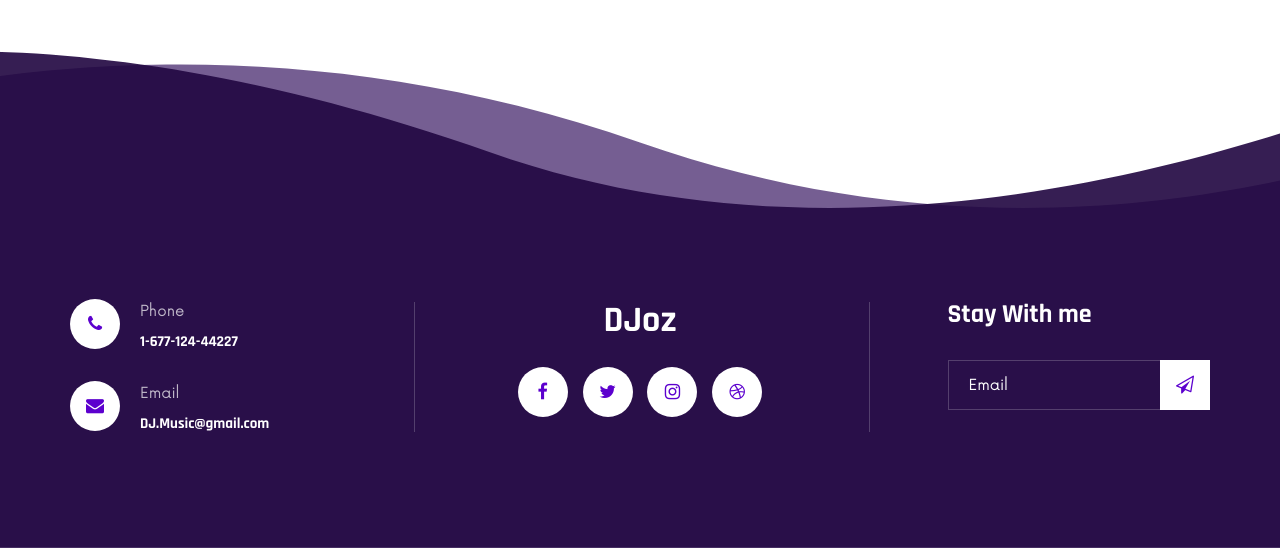
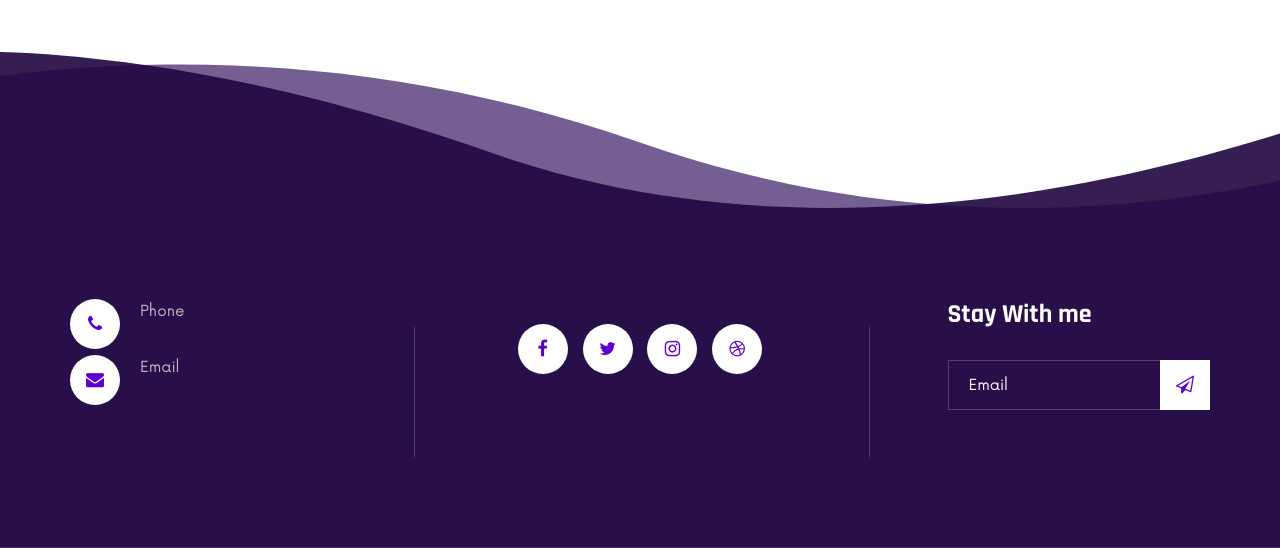
Before and after one commit to koshtony/music_website, a Django app: page /about in a window 1280 px wide. Shown: the part 2375-2923 px from the top of the page. Run offline with Django 4.2, Linux system fonts and the light colour scheme; data comes from the database, SQL or seed files in the repository; some libraries are stand-ins or nearby versions.

Commit message:
Update about.html

```diff
--- a/music/music_site/templates/music_site/about.html
+++ b/music/music_site/templates/music_site/about.html
@@ -117,19 +117,19 @@
                         <li>
                             <i class="fa fa-phone"></i>
                             <p>Phone</p>
-                            <h6>1-677-124-44227</h6>
+                            <h6></h6>
                         </li>
                         <li>
                             <i class="fa fa-envelope"></i>
                             <p>Email</p>
-                            <h6>DJ.Music@gmail.com</h6>
+                            <h6></h6>
                         </li>
                     </ul>
                 </div>
             </div>
             <div class="col-lg-4 offset-lg-1 col-md-6">
                 <div class="footer__social">
-                    <h2>DJoz</h2>
+                    <h2></h2>
                     <div class="footer__social__links">
                         <a href="#"><i class="fa fa-facebook"></i></a>
                         <a href="#"><i class="fa fa-twitter"></i></a>
```
